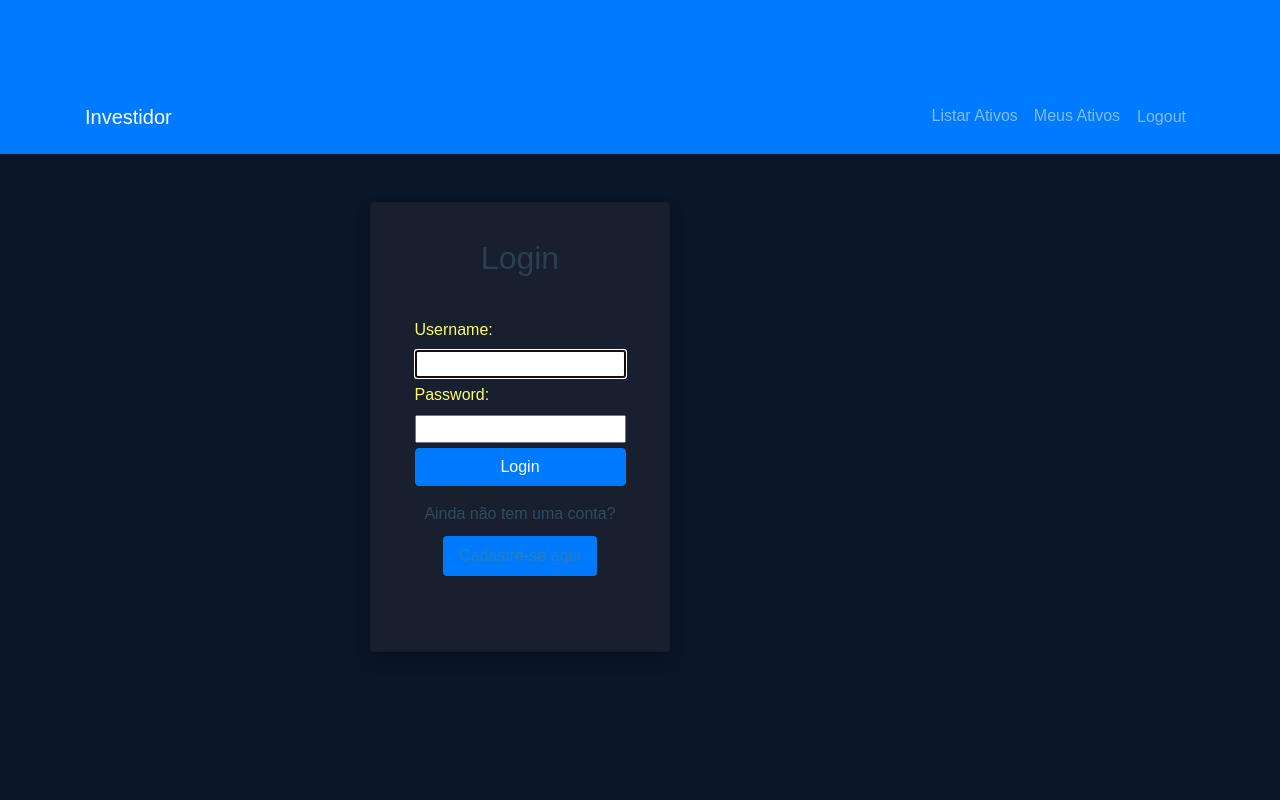
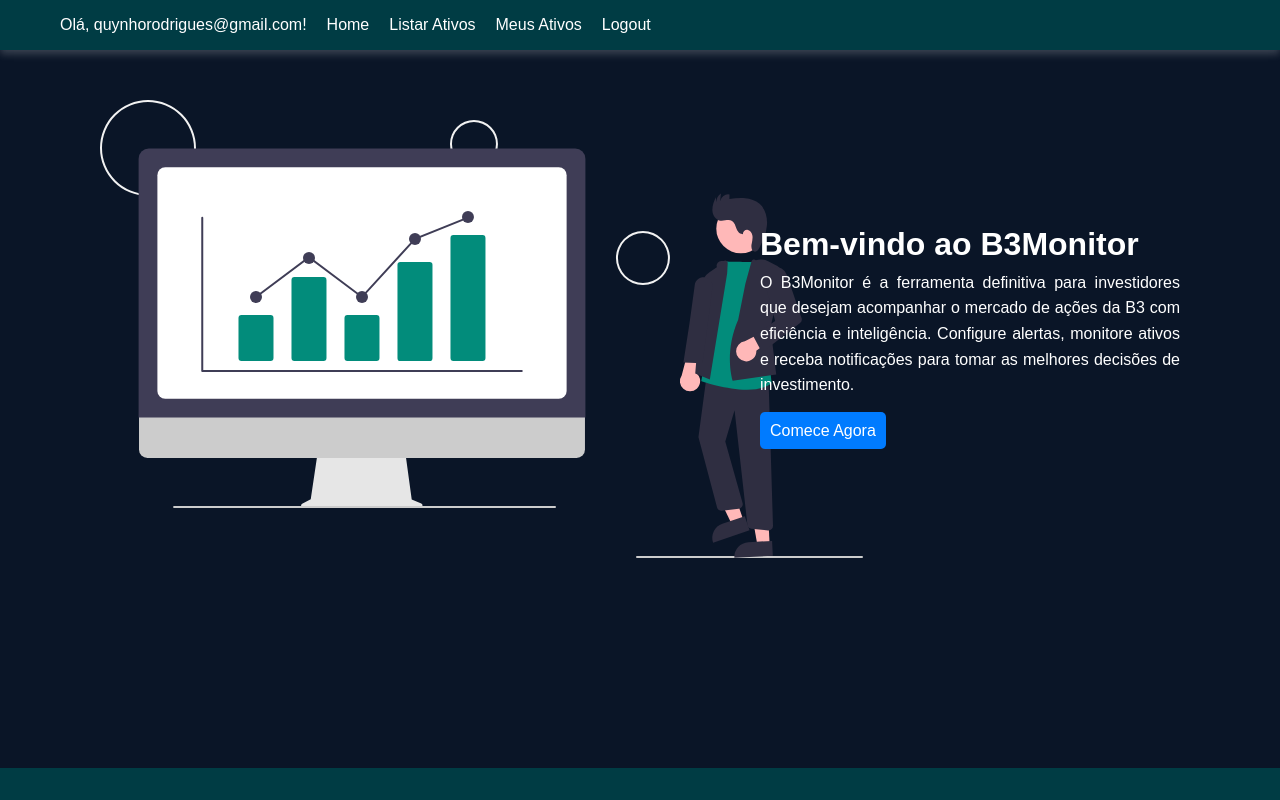
Before and after one commit to franfernandes/AtivosB3, a Django app: page / in a window 1280 px wide. Run offline with Django 4.2, Linux system fonts and the light colour scheme; a user stored in the database is signed in; some libraries are stand-ins or nearby versions.

Commit message:
Finalizando tela Login

```diff
--- /dev/null
+++ b/ativos/static/css/home.css
@@ -0,0 +1,40 @@
+.home-content {
+    display: flex;
+    flex-direction: row;
+    align-items: center;
+    justify-content: space-around;
+    padding: 50px 40px;
+}
+
+.home-image {
+    width: 45%;
+}
+
+
+.home-text {
+    width: 35%;
+    text-align: justify;
+    line-height: 1.6;
+
+
+}
+.paragrafo-text{
+    margin-bottom: 20px;
+}
+.my-button {
+    margin-top: 20px;
+    width: 35%;
+    padding: 10px;
+    background-color: #007bff;
+    color: white;
+    text-decoration: none;
+    border: none;
+    border-radius: 5px;
+    transition: background-color 0.3s;
+}
+
+
+.my-button:hover {
+    background-color: #0056b3;
+    color: #fff;
+}
--- a/ativos/static/css/listar_ativos.css
+++ b/ativos/static/css/listar_ativos.css
@@ -5,7 +5,7 @@
 }
 
 .user {
-    margin: 30px;
+    margin: 100px;
     margin-bottom: 0;
 }
 
--- /dev/null
+++ b/ativos/static/css/login.css
@@ -0,0 +1,69 @@
+.container-login {
+    display: flex;
+    justify-content: center;
+    align-items: center;
+    height: 100vh;
+}
+
+.card-login {
+
+    margin-top: -15rem;
+    align-items: center;
+    width: 100%;
+    max-width: 500px;
+    background-color: rgba(80, 80, 80, 0.2);
+    border-radius: 10px;
+    box-shadow: 0 4px 8px 0 rgba(0, 255, 234, 0.2);
+    transition: 0.3s;
+    padding: 4rem;
+}
+
+.card-login:hover {
+    box-shadow: 0 8px 16px 0 rgba(0,0,0,0.2);
+}
+
+.card-title-login {
+    text-align: center;
+    color: #2980b9;
+    margin-bottom: 1.5rem;
+}
+
+
+
+.btn-primary-login{
+
+    align-items: center;
+    background-color: #007bff;
+    color: white;
+    padding: 0.5rem 3rem;
+    border: none;
+    border-radius: 4px;
+    cursor: pointer;
+}
+
+.btn-primary-login:hover {
+    background-color: #0056b3;
+}
+
+.text-login {
+
+    text-align: center;
+    margin-top: 1rem;
+}
+
+#id_username {
+    font-size: 2rem;
+    margin-bottom: 1.5rem;
+    border-radius: 5px;
+    background-color: #b8b8b8;
+    box-shadow: inset 0px 2px 8px rgba(0, 255, 234, 0.705);
+
+}
+
+#id_password {
+    font-size: 2rem;
+    margin-bottom: 1.5rem;
+    border-radius: 5px;
+    background-color: #b8b8b8;
+    box-shadow: inset 0px 2px 8px rgba(0, 255, 234, 0.705);
+}
--- a/ativos/static/css/meus_ativos.css
+++ b/ativos/static/css/meus_ativos.css
@@ -1,5 +1,6 @@
+
 .container{
-    margin-top: 5rem;
+    margin-top: 10rem;
 }
 
 .card-container {
@@ -13,13 +14,16 @@
 .card {
     align-items: center;
     background-color: rgba(80, 80, 80, 0.2);
+    border-radius: 10px solid #016c7a;
     box-shadow: 0 4px 8px 0 rgba(0, 255, 234, 0.2);
     transition: 0.3s;
     width: 300px;
-    border-radius: 5px solid #016c7a;
+
     padding: 16px;
 }
-
+.titulo-meus-ativos {
+    margin-top: 50px; /* Ajuste o valor conforme necessário */
+}
 .card:hover {
     box-shadow: 0 8px 16px 0 rgba(0,0,0,0.2);
 }
@@ -35,14 +39,15 @@
 }
 
 .card .codigo_meus_ativos {
-    text-align: left; /* Alinha o texto à esquerda */
-    color: #7897ff; /* Cor do texto */
-    font-weight: bold; /* Peso da fonte */
-    margin-bottom: 10px; /* Espaçamento abaixo do parágrafo */align-items: flex-start;
+
+    text-align: left;
+    color: #7897ff;
+    font-weight: bold;
+    margin-bottom: 10px;align-items: flex-start;
     font-size: 1.5rem;
 
 
-
+    margin-bottom: 10px;
 }
 
 .card a {
--- a/ativos/static/css/styles.css
+++ b/ativos/static/css/styles.css
@@ -1,26 +1,91 @@
-/* Reset básico de margem e padding */
+
 * {
     margin: 0;
     padding: 0;
     box-sizing: border-box;
 }
+html, body {
+    height: 100%;
+    display: flex;
+    flex-direction: column;
+}
 
-/* Estilos para o cabeçalho */
+main {
+    flex: 1;
+}
+
+.footer {
+    position: fixed;
+    left: 0;
+    bottom: 0;
+    width: 100%;
+    background-color: #003C44;
+    color: #ffffff;
+    text-align: center;
+    padding: 1rem 0;
+}
+
+
 .navbar {
-    background-color: #003C44; /* Ou qualquer outra cor de fundo desejada */
-    padding: 1rem 0; /* Ajuste o preenchimento conforme necessário */
+    background-color: #003C44;
+    border-radius: 10px solid #016c7a;
+    box-shadow: 0 4px 8px 0 rgba(255, 255, 255, 0.2);
+    transition: 0.3s;
+    padding: 1rem 0;
+    display: flex;
+    justify-content: space-between;
+    align-items: center;
+}
+
+.navbar-container {
+    display: flex;
+    justify-content: space-between;
+    width: 100%;
+    max-width: 1200px;
+    margin: auto;
 }
 
 .navbar-brand {
-    color: #ff0000;
+    display: flex;
+    align-items: center;
+    color: #ffffff;
+}
+
+.logo {
+    width: 50px;
+    margin-right: 10px;
+}
+a.navbar-brand{
+    font-size: 2rem;
+    text-decoration: none;
+}
+
+.navbar-nav {
+    display: flex;
 }
 
 .nav-link {
+   margin-top: auto;
     color: #ffffff;
+    margin-left: 20px;
+    text-decoration: none;
 }
 
 .nav-link:hover {
-    color: #dddddd; /* Ou qualquer outra cor de hover desejada */
+    color: #77aff8;
 }
 
-/* Adicione outros estilos personalizados aqui */
+
+
+.footer {
+    background-color: #003C44;
+    color: #ffffff;
+    text-align: center;
+    padding: 1rem 0;
+    margin-top: 2rem;
+}
+
+.container {
+    width: 80%;
+    margin: auto;
+}
--- a/ativos/templates/ativos/base.html
+++ b/ativos/templates/ativos/base.html
@@ -4,43 +4,35 @@
     {% load static %}
     <meta charset="UTF-8">
     <title>{% block title %}Cotação de Ativos da B3{% endblock title %}</title>
-    <link href="https://stackpath.bootstrapcdn.com/bootstrap/4.5.2/css/bootstrap.min.css" rel="stylesheet">
     <link rel="stylesheet" href="https://cdnjs.cloudflare.com/ajax/libs/font-awesome/6.0.0-beta3/css/all.min.css">
+    <link href="{% static 'css/listar_ativos.css' %}" rel="stylesheet">
+    <link href="{% static 'css/meus_ativos.css' %}" rel="stylesheet">
     <link href="{% static 'css/styles.css' %}" rel="stylesheet">
-    <link href="{% static 'css/meus_ativos.css' %}" rel="stylesheet">
-    <link href="{% static 'css/listar_ativos.css' %}" rel="stylesheet">
+    <link href="{% static 'css/home.css' %}" rel="stylesheet">
+    <link href="{% static 'css/login.css' %}" rel="stylesheet">
+
     {% block extra_css %}
     {% endblock extra_css %}
 </head>
 <body>
     <header>
-        <nav class="navbar navbar-expand-lg navbar-dark bg-primary">
-            <div class="container">
-                <a class="navbar-brand" href="{% url 'login' %}">Investidor</a>
-                <button class="navbar-toggler" type="button" data-toggle="collapse" data-target="#navbarNav" aria-controls="navbarNav" aria-expanded="false" aria-label="Toggle navigation">
-                    <span class="navbar-toggler-icon"></span>
-                </button>
-                <div class="collapse navbar-collapse" id="navbarNav">
-                    <ul class="navbar-nav ml-auto">
-                        <li class="nav-item">
+        <nav class="navbar">
+            <div class="navbar-container">
+                {% if request.resolver_match.url_name != 'home' %}
+                <a class="navbar-brand" href="{% url 'home' %}">
+                    <img src="{% static 'css/logo.png' %}" alt="Logotipo" class="logo"> B3Monitor</a>
+                {% endif %}
+                <div class="navbar-nav">
+                    {% if request.user.is_authenticated %}
+                        <span class="nav-link">Olá, {{ request.user.get_full_name|default:request.user.username }}!</span>
+
+                        <a class="nav-link" href="{% url 'home' %}">Home</a>
                         <a class="nav-link" href="{% url 'listar_ativos' %}">Listar Ativos</a>
-                        </li>
-                        {% if user.is_authenticated %}
-                        <li class="nav-item">
                         <a class="nav-link" href="{% url 'meus_ativos' %}">Meus Ativos</a>
-                        </li>
-                        <li class="nav-item">
-                            <form action="{% url 'logout' %}" method="post">
-                                {% csrf_token %}
-                                <button type="submit" class="btn btn-link nav-link">Logout</button>
-                            </form>
-                        </li>
+                        <a class="nav-link" href="{% url 'logout' %}">Logout</a>
                     {% else %}
-                        <li class="nav-item">
                         <a class="nav-link" href="{% url 'login' %}">Login</a>
-                        </li>
                     {% endif %}
-                    </ul>
                 </div>
             </div>
         </nav>
@@ -52,14 +44,14 @@
         {% endblock content %}
     </main>
 
-    <footer>
+    <footer class="footer">
+        <div class="container">
             <!-- Conteúdo do rodapé -->
+        </div>
     </footer>
 
     {% block extra_js %}
-    <script src="https://code.jquery.com/jquery-3.5.1.slim.min.js"></script>
-    <script src="https://cdn.jsdelivr.net/npm/@popperjs/core@2.9.9/dist/umd/popper.min.js"></script>
-    <script src="https://stackpath.bootstrapcdn.com/bootstrap/4.5.2/js/bootstrap.min.js"></script>
+    <!-- Scripts JS se necessário -->
     {% endblock extra_js %}
 </body>
 </html>
--- /dev/null
+++ b/ativos/templates/ativos/home.html
@@ -0,0 +1,23 @@
+{% extends 'ativos/base.html' %}
+{% load static %}
+
+{% block header_content %}
+    <!-- Conteúdo do cabeçalho vazio para a página inicial -->
+{% endblock %}
+
+{% block title %}
+B3Monitor – Seu Assistente Inteligente de Investimentos
+{% endblock title %}
+
+{% block content %}
+<div class="home-content">
+    <div class="home-image">
+        <img src="{% static 'css/img_home.svg' %}" alt="Imagem Ilustrativa de Investimentos">
+    </div>
+    <div class="home-text">
+        <h1 class="h1_home">Bem-vindo ao B3Monitor</h1>
+        <p class="paragrafo-text">O B3Monitor é a ferramenta definitiva para investidores que desejam acompanhar o mercado de ações da B3 com eficiência e inteligência. Configure alertas, monitore ativos e receba notificações para tomar as melhores decisões de investimento.</p>
+        <a href="{% url 'login' %}" class="my-button">Comece Agora</a>
+    </div>
+</div>
+{% endblock content %}
--- a/ativos/templates/ativos/login.html
+++ b/ativos/templates/ativos/login.html
@@ -1,23 +1,23 @@
 {% extends 'ativos/base.html' %}
+{% load static %}
+{% block head %}
+{{ block.super }}
+<link href="{% static 'css/login.css' %}" rel="stylesheet">
+{% endblock %}
 
-
-{% load static %}
 {% block content %}
-<div class="container mt-5">
-  <div class="row justify-content-center">
-    <div class="col-md-6">
-      <div class="card shadow">
-        <div class="card-body">
-          <h2 class="card-title text-center" style="color: #2c3e50;">Login</h2>
-          <form method="post" class="p-4">
+<div class="container-login">
+    <div class="card-login">
+        <h2 class="card-title-login">Login</h2>
+        <form method="post" class="form-login">
             {% csrf_token %}
             {{ form.as_p }}
-            <button type="submit" class="btn btn-primary btn-block">Login</button>
-            <p class="text-center mt-3" style="color: #34495e;">Ainda não tem uma conta? <a href="{% url 'signup' %}" style="color: #2980b9;">Cadastre-se aqui</a></p>
-          </form>
-        </div>
-      </div>
+            <button type="submit" class="btn-primary-login">Entrar</button>
+            <p class="text-login" style="color: #34495e;">
+                Ainda não tem uma conta?
+                <a href="{% url 'signup' %}" style="color: #2980b9;">Cadastre-se aqui</a>
+            </p>
+        </form>
     </div>
-  </div>
 </div>
 {% endblock %}
--- a/ativos/templates/ativos/meus_ativos.html
+++ b/ativos/templates/ativos/meus_ativos.html
@@ -7,7 +7,7 @@
 
 {% block content %}
 <div class="container">
-  <h2>Meus Ativos Monitorados</h2>
+  <h2 class="titulo-meus-ativos">Meus Ativos Monitorados</h2>
   <div class="card-container">
     {% for ativo in ativos_monitorados %}
     <div class="card">
--- a/ativos/templates/ativos/signup.html
+++ b/ativos/templates/ativos/signup.html
@@ -1,4 +1,8 @@
-{% extends 'base.html' %}
+{% extends 'ativos/base.html' %}
+{% load static %}
+{% block head %}
+{{ block.super }}
+{% endblock %}
 
 {% block content %}
   <h2>Cadastro</h2>
--- a/ativos/urls.py
+++ b/ativos/urls.py
@@ -1,4 +1,5 @@
 from django.urls import path
+from ativos import views
 from .views import (
     listar_ativos,
     acompanhamento_ativo,
@@ -9,9 +10,11 @@
 )
 from django.contrib.auth import views as auth_views
 
-from ativos import views
+
 
 urlpatterns = [
+    path('', views.home_view, name='home'),  # Esta é a URL para a view da página inicial
+
     path('signup/', signup, name='signup'),
     path('listar_ativos/', listar_ativos, name='listar_ativos'),
     path('acompanhamento/<int:pk>/', acompanhamento_ativo, name='acompanhamento_ativo'),
--- a/ativos/views.py
+++ b/ativos/views.py
@@ -11,8 +11,15 @@
 from .models import Ativo
 from .scheduler import agendar_tarefa_monitoramento
 
+from django.shortcuts import render
+
 logger = logging.getLogger(__name__)
 logger.info('Informação inicializada.')
+
+
+
+def home_view(request):
+    return render(request, 'ativos/home.html')
 
 
 def signup(request):
@@ -94,10 +101,7 @@
         return False
 
 
-
-
 def acompanhamento_ativo(request, pk):
-
 
     try:
         ativo = Ativo.objects.get(pk=pk)
@@ -108,7 +112,6 @@
 
 
 def obter_e_listar_ativos_b3(request):
-
 
     ativos = obter_ativos_b3()
     for ativo_data in ativos:
@@ -162,3 +165,9 @@
 def meus_ativos_view(request):
     ativos_monitorados = request.user.ativos_monitorados.all()
     return render(request, 'ativos/meus_ativos.html', {'ativos_monitorados': ativos_monitorados})
+
+from django.contrib.auth.views import LoginView
+from .forms import CustomAuthenticationForm
+
+class CustomLoginView(LoginView):
+    authentication_form = CustomAuthenticationForm
--- a/investidor/urls.py
+++ b/investidor/urls.py
@@ -1,31 +1,14 @@
-"""
-URL configuration for investidor project.
-
-The `urlpatterns` list routes URLs to views. For more information please see:
-    https://docs.djangoproject.com/en/4.2/topics/http/urls/
-Examples:
-Function views
-    1. Add an import:  from my_app import views
-    2. Add a URL to urlpatterns:  path('', views.home, name='home')
-Class-based views
-    1. Add an import:  from other_app.views import Home
-    2. Add a URL to urlpatterns:  path('', Home.as_view(), name='home')
-Including another URLconf
-    1. Import the include() function: from django.urls import include, path
-    2. Add a URL to urlpatterns:  path('blog/', include('blog.urls'))
-"""
 from django import views
 from django.contrib import admin
 from django.urls import path, include
 from django.contrib.auth import views as auth_views
-
+from ativos import views
 
 urlpatterns = [
     path('admin/', admin.site.urls),
-    path('', auth_views.LoginView.as_view(template_name='ativos/login.html'), name='login'),
+    path('', views.home_view, name='home'),
+    path('login/', views.CustomLoginView.as_view(template_name='ativos/login.html'), name='login'),
     path('logout/', auth_views.LogoutView.as_view(next_page='login'), name='logout'),
     path('signup/', include('ativos.urls')),
-    path('', include('ativos.urls')),
-
-
+    path('ativos/', include('ativos.urls')),
 ]
```
Also changed, not shown: ativos/forms.py (+8 -0 lines), ativos/templates/ativos/listar_ativos.html (+0 -13 lines), ativos/static/css/img_home.svg (added), ativos/static/css/logo.png (added), db.sqlite3. Lines whose indentation alone changed are shown as unchanged.
